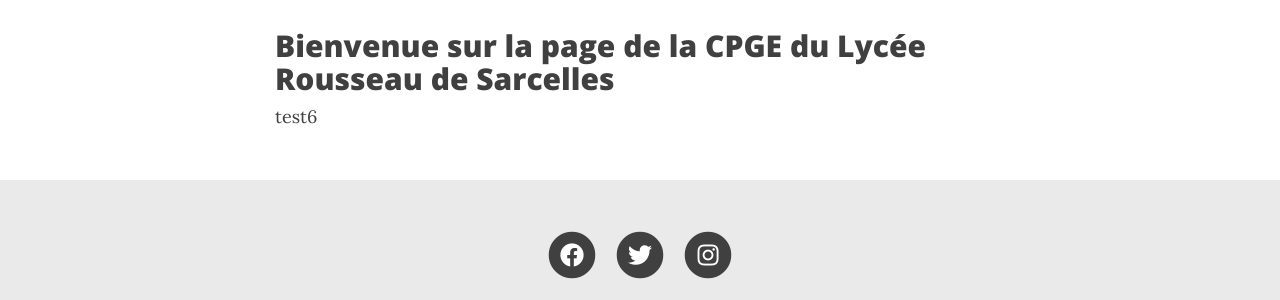
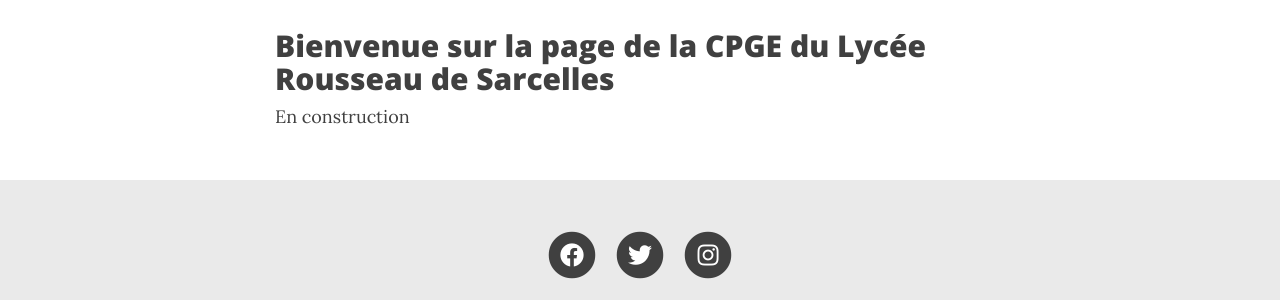
Before and after one commit to cpgesarcelles/cpgesarcelles.github.io, a Jekyll site: the page built from index.html, in a window 1280 px wide and 985 px high. Shown: the part 571-871 px from the top of the window. Built offline with Jekyll 4.4.1, drawn with Linux system fonts in a browser that asks for light colours; nearby versions of some CDN libraries; the list of posts is cut into pages by our own code.

Commit message:
Update index.html

```diff
--- a/index.html
+++ b/index.html
@@ -3,8 +3,8 @@ layout: home
 title: CPGE
 subtitle: Filière ECG
 cover-img: "/assets/img/lyceerousseau.jpg"
-avatar: "/assets/img/logo_rousseau.jpg"
 ---
 
 <h2> Bienvenue sur la page de la CPGE du Lycée Rousseau de Sarcelles </h2>
-test6
+
+En construction
```
